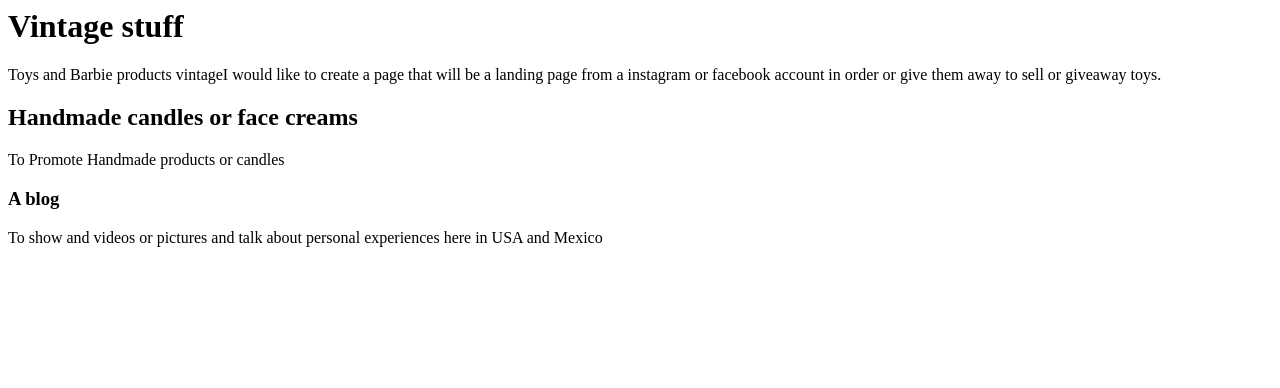
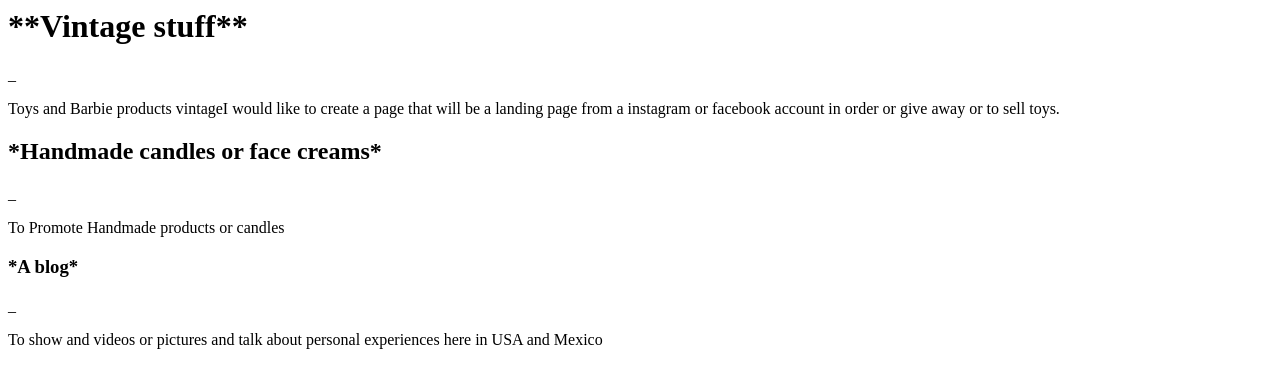
Before and after one commit to Abelina254/Abelina254.github.io, a plain HTML site: page index.html in a window 1280 px wide. Drawn offline with Linux system fonts and the light colour scheme.

Commit message:
update index html
update index html second week

```diff
--- a/index.html
+++ b/index.html
@@ -1,7 +1,7 @@
-<h1>Vintage stuff</h1>
-<p>Toys and Barbie products vintageI would like to create a page that will be a landing page from a instagram
- or facebook account in order or give them away to sell or giveaway toys.</p>
-<h2> Handmade candles or face creams</h2>
-<p>To Promote Handmade products or candles</p>
-<h3>A blog</h3>
-<p>To show and videos or pictures and talk about personal experiences here in USA and Mexico</p>
+<h1>**Vintage stuff**</h1>
+    _<p>Toys and Barbie products vintageI would like to create a page that will be a landing page from a instagram
+       or facebook account in order or give away or to sell toys.</p>
+<h2> *Handmade candles or face creams*</h2>
+    _<p>To Promote Handmade products or candles</p>
+<h3>*A blog*</h3>
+    _<p>To show and videos or pictures and talk about personal experiences here in USA and Mexico</p>
```
